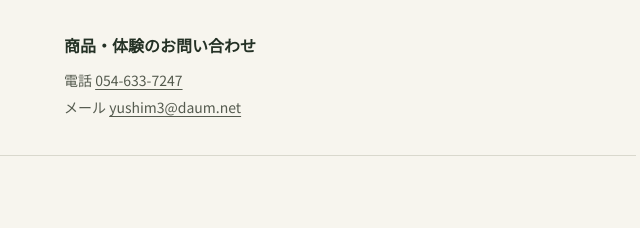
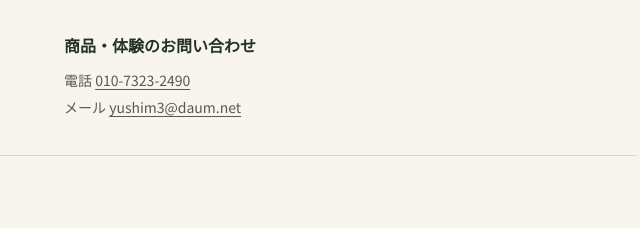
Before and after one commit to yushim3-maker/Lasham, a plain HTML site: page ja.html in a window 1280 px wide. Shown: the part 3000-3228 px from the top of the page, 588-1228 px from the left. Drawn offline with Linux system fonts and the light colour scheme.

Commit message:
Update ja.html

```diff
--- a/ja.html
+++ b/ja.html
@@ -58,7 +58,7 @@ html[lang="vi"]{--sans:"DM Sans","Noto Sans",sans-serif;--serif:"Noto Serif",ser
 </main>
 <footer class="foot" id="contact"><div class="wrap">
 <div class="footrow"><div><h2>ラシャム農業会社法人株式会社</h2><p>本社 · 韓国 慶尚北道 栄州市 丹山面 Dangok-ro 21beon-gil 27-13<br>農場 · 韓国 慶尚北道 栄州市 丹山面 Sobaek-ro 3149beon-gil 1</p></div>
-<div><h2>商品・体験のお問い合わせ</h2><p>電話 <a href="tel:+82546337247">054-633-7247</a><br>メール <a href="mailto:yushim3@daum.net">yushim3@daum.net</a></p></div></div>
+<div><h2>商品・体験のお問い合わせ</h2><p>電話 <a href="tel:+821073232490">010-7323-2490</a><br>メール <a href="mailto:yushim3@daum.net">yushim3@daum.net</a></p></div></div>
 <p class="copyright">© LASHAM</p>
 </div></footer>
 </body>
```
